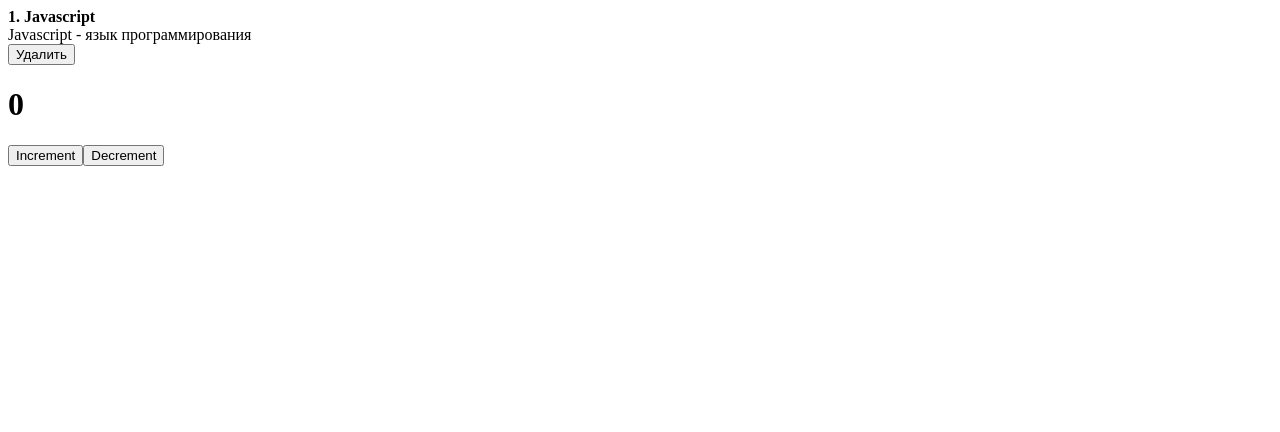
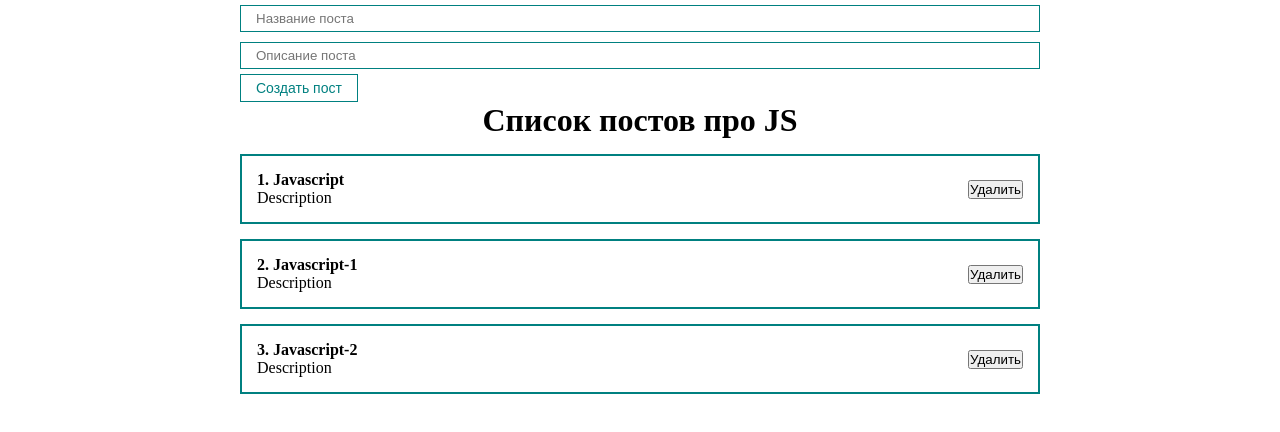
Before and after one commit to evgenyk-nn/react-fund-course, a React (Create React App) app: page / in a window 1280 px wide. Shown: the top 432 px of the page. Built offline with nearby package versions, Linux system fonts and the light colour scheme.

Commit message:
completion of visual form development

```diff
--- a/src/App.js
+++ b/src/App.js
@@ -1,9 +1,24 @@
 import React, {useState} from 'react';
 // import ClassCounter from './components/ClassesCounter';
+import './styles/App.css';
 import Counter from './components/Counter';
+import PostItem from './components/PostItem';
+import PostList from './components/PostList';
+import MyButton from './components/UI/button/MyButton';
+import MyInput from './components/UI/input/MyInput';
 
 function App() {
-    const [value, setValue] = useState('ТЕКСТ В ИНПУТЕ')
+  const [posts, setPosts] = useState([
+    {id:1, title: 'Javascript', body: 'Description'},
+    {id:2, title: 'Javascript-1', body: 'Description'},
+    {id:3, title: 'Javascript-2', body: 'Description'},
+   ])
+
+    // const [posts2, setPosts2] = useState([
+    //   {id:1, title: 'Python', body: 'Description'},
+    //   {id:2, title: 'Python-1', body: 'Description'},
+    //   {id:5, title: 'Python-2', body: 'Description'},
+    // ])
 
     // function increment(){
     //   setLikes(likes + 1)
@@ -13,26 +28,16 @@
     //   setLikes(likes - 1)
     // }
 
-    return (
-      <div className="App">
-        <div className='post'>
-          <div className='post_content'>
-            <strong>1. Javascript</strong>
-            <div>
-              Javascript - язык программирования
-            </div>
-          </div>
-          <div className='post_btns'>
-            <button>Удалить</button>
-
-          </div>
-
-
-        </div>
-        <Counter/>
-
-      </div>
-    );
+  return (
+    <div className="App">
+      <form>
+        <MyInput type="text" placeholder="Название поста"/>
+        <MyInput type="text" placeholder="Описание поста"/>
+        <MyButton disabled> Создать пост</MyButton>
+      </form>
+      <PostList posts={posts} title="Список постов про JS"/>
+    </div>
+  );
 }
 
 export default App;
--- /dev/null
+++ b/src/components/PostItem.jsx
@@ -0,0 +1,22 @@
+import React from 'react';
+
+
+const PostItem = (props) => {
+    // console.log(props);
+
+    return (
+        <div className='post'>
+          <div className='post_content'>
+            <strong>{props.post.id}. {props.post.title}</strong>
+            <div>
+                {props.post.body}
+            </div>
+          </div>
+          <div className='post_btns'>
+            <button>Удалить</button>
+          </div>
+        </div>
+    );
+}
+
+export default PostItem;
--- /dev/null
+++ b/src/components/PostList.jsx
@@ -0,0 +1,17 @@
+import React from 'react';
+import PostItem from './PostItem';
+
+const PostList = ({posts, title}) => {
+    return (
+        <div >
+            <h1 style={{textAlign: 'center'}}>
+                {title}
+            </h1>
+            {posts.map(post =>
+                <PostItem post={post} key={post.id}/>
+            )}
+        </div>
+    );
+};
+
+export default PostList;
--- /dev/null
+++ b/src/components/UI/button/MyButton.jsx
@@ -0,0 +1,18 @@
+import React from 'react';
+import classes from './MyButton.module.css';
+
+const MyButton = ({children, ...props}) => {
+    return (
+
+        // добавляем стиль как свойство объекта {classes.myBtn}
+        <button {...props} className={classes.myBtn}>
+            {children}
+
+
+        </button>
+    );
+
+
+}
+
+export default MyButton;
--- /dev/null
+++ b/src/components/UI/button/MyButton.module.css
@@ -0,0 +1,8 @@
+.myBtn {
+    padding: 5px 15px;
+    color: teal;
+    font-size: 14px;
+    background: transparent;
+    border: 1px solid teal;
+    cursor: pointer;
+}
--- /dev/null
+++ b/src/components/UI/input/MyInput.jsx
@@ -0,0 +1,12 @@
+import React from 'react';
+import classes from './MyInput.module.css';
+
+
+const MyInput = (props) => {
+    return (
+        <input className={classes.myInput} {...props}/>
+
+    );
+};
+
+export default MyInput;
--- /dev/null
+++ b/src/components/UI/input/MyInput.module.css
@@ -0,0 +1,6 @@
+.myInput {
+    width: 100%;
+    padding: 5px 15px;
+    margin: 5px 0;
+    border: 1px solid teal;
+}
--- a/src/styles/App.css
+++ b/src/styles/App.css
@@ -0,0 +1,24 @@
+* {
+    margin: 0;
+    padding: 0;
+    box-sizing: border-box;
+}
+
+#root {
+    display: flex;
+    justify-content: center;
+}
+
+.App {
+    width: 800px;
+
+}
+
+.post {
+    display: flex;
+    padding: 15px;
+    border: 2px solid teal;
+    margin-top: 15px;
+    justify-content: space-between;
+    align-items: center;
+}
```
